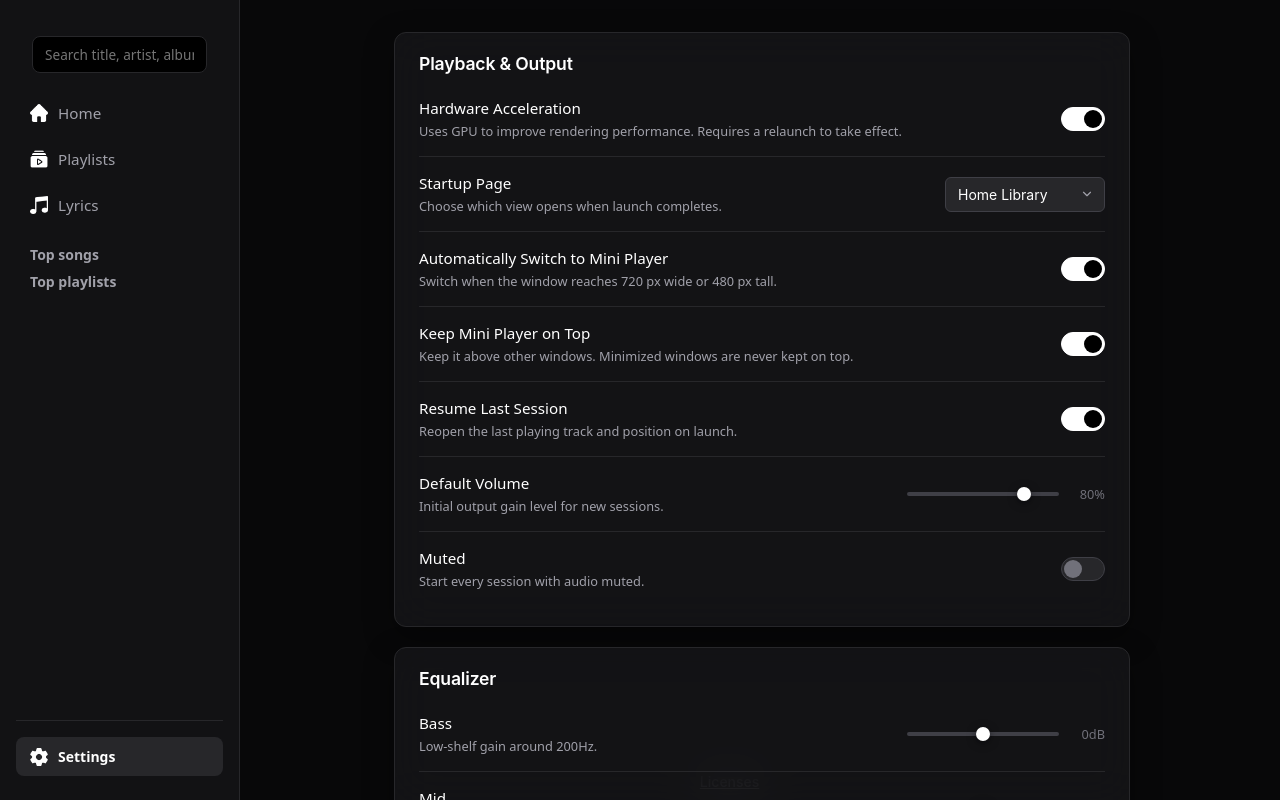
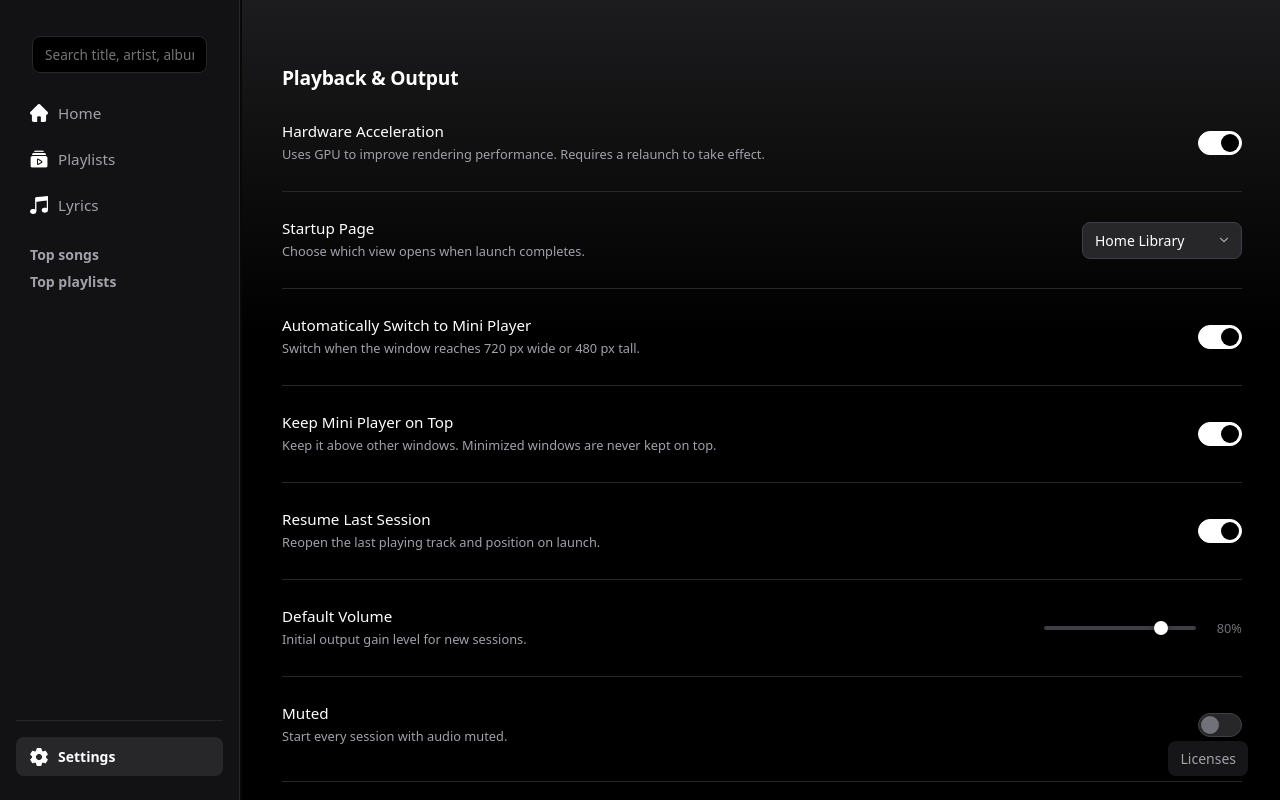
Before and after one commit to idebty/FOMP, an Electron app: page web/electron/html/settings.html in a window 1280 px wide. Drawn offline with Linux system fonts and the light colour scheme; no server answers.

Commit message:
Refactor settings.css for improved styling and layout

```diff
--- a/web/electron/stylesheet/settings.css
+++ b/web/electron/stylesheet/settings.css
@@ -1,17 +1,22 @@
 
 #href {
     position: fixed;
-    bottom: 10px;
-    left: 57%;
-    transform: translateX(-50%);
-    color: #71717a;
-    font-family: -apple-system, BlinkMacSystemFont, "Segoe UI", Roboto, sans-serif;
+    right: 32px;
+    bottom: 24px;
+    z-index: 12;
+    color: #a1a1aa;
+    font-family: inherit;
     font-size: 0.875rem;
     font-weight: 500;
-    transition: color 0.2s ease;
+    text-decoration: none;
+    padding: 8px 12px;
+    border-radius: 8px;
+    background: rgba(24, 24, 27, 0.92);
+    transition: background-color 0.2s ease, color 0.2s ease;
 }
 
 #href:hover {
+    background: #27272a;
     color: #ffffff;
 }
 
@@ -37,7 +42,7 @@
     --danger-bg: rgba(239, 68, 68, 0.12);
     --danger-border: rgba(239, 68, 68, 0.25);
 
-    --radius-sm: 6px;
+    --radius-sm: 8px;
     --radius-md: 8px;
     --radius-lg: 12px;
 
@@ -47,37 +52,36 @@
 
 .body_main.settings-page {
     overflow-y: auto;
+    background: linear-gradient(180deg, #1c1c1e 0%, #000000 42%);
 }
 
 .settings-container {
     width: 100%;
-    max-width: 800px;
-    margin: 0 auto;
-    padding: 32px;
-    padding-bottom: 100px;
+    max-width: 1040px;
+    margin: 0;
+    padding: 40px 40px 48px;
     box-sizing: border-box;
     color: var(--text-primary);
-    font-family: -apple-system, BlinkMacSystemFont, "Segoe UI", Roboto, sans-serif;
+    font-family: inherit;
 }
 
 
 .settings-section {
-    background: rgba(24, 24, 27, 0.72);
-    border: 1px solid var(--border-color);
-    border-radius: var(--radius-lg);
-    padding: 20px 24px;
-    margin-bottom: 20px;
-
-    box-shadow: 0 10px 30px rgba(0, 0, 0, 0.35);
-
-    backdrop-filter: blur(20px);
-    -webkit-backdrop-filter: blur(20px);
+    padding: 24px 0 8px;
+    margin: 0 0 24px;
+    border: 0;
+    border-bottom: 1px solid var(--border-color);
+    border-radius: 0;
+    background: transparent;
+    box-shadow: none;
+    backdrop-filter: none;
+    -webkit-backdrop-filter: none;
 }
 
 .settings-section-title {
-    font-size: 1.1rem;
-    font-weight: 600;
-    margin: 0 0 8px 0;
+    font-size: 1.2rem;
+    font-weight: 700;
+    margin: 0 0 4px;
     color: var(--text-primary);
     letter-spacing: -0.01em;
 }
@@ -88,8 +92,9 @@
     align-items: center;
     justify-content: space-between;
 
-    padding: 16px 0;
-
+    gap: 24px;
+    min-height: 68px;
+    padding: 14px 0;
     border-bottom: 1px solid var(--border-color);
 }
 
@@ -102,6 +107,7 @@
     flex-direction: column;
     gap: 4px;
     min-width: 0;
+    flex: 1 1 auto;
 }
 
 .settings-label .title {
@@ -113,6 +119,8 @@
 .settings-label .desc {
     font-size: 0.8rem;
     color: #a1a1aa;
+    line-height: 1.5;
+    overflow-wrap: anywhere;
 }
 
 
@@ -192,7 +200,7 @@ input:checked + .slider-toggle:before {
     font-size: 0.875rem;
     font-weight: 500;
 
-    border-radius: var(--radius-sm);
+    border-radius: 8px;
     border: 1px solid #3f3f46;
 
     background: #27272a;
@@ -211,6 +219,21 @@ input:checked + .slider-toggle:before {
 
 .btn:active {
     transform: scale(0.98);
+}
+
+.settings-row > .btn,
+.settings-actions .btn {
+    flex: 0 0 auto;
+    min-height: 38px;
+    white-space: nowrap;
+}
+
+.settings-actions {
+    display: flex;
+    flex: 0 0 auto;
+    flex-wrap: wrap;
+    justify-content: flex-end;
+    gap: 8px;
 }
 
 
@@ -385,3 +408,36 @@ input:checked + .slider-toggle:before {
 .settings-page::-webkit-scrollbar-thumb:hover {
     background: #52525b;
 }
+
+@media (max-width: 760px) {
+    .settings-container {
+        padding: 40px 24px 48px;
+    }
+
+    .settings-row {
+        align-items: flex-start;
+        flex-wrap: wrap;
+        gap: 12px;
+    }
+
+    .settings-row > .btn,
+    .settings-actions {
+        margin-left: auto;
+    }
+}
+
+@media (max-width: 480px) {
+    .settings-container {
+        padding: 40px 16px 48px;
+    }
+
+    .settings-row > .btn,
+    .settings-actions {
+        width: 100%;
+        margin-left: 0;
+    }
+
+    .settings-actions .btn {
+        flex: 1 1 auto;
+    }
+}
```
